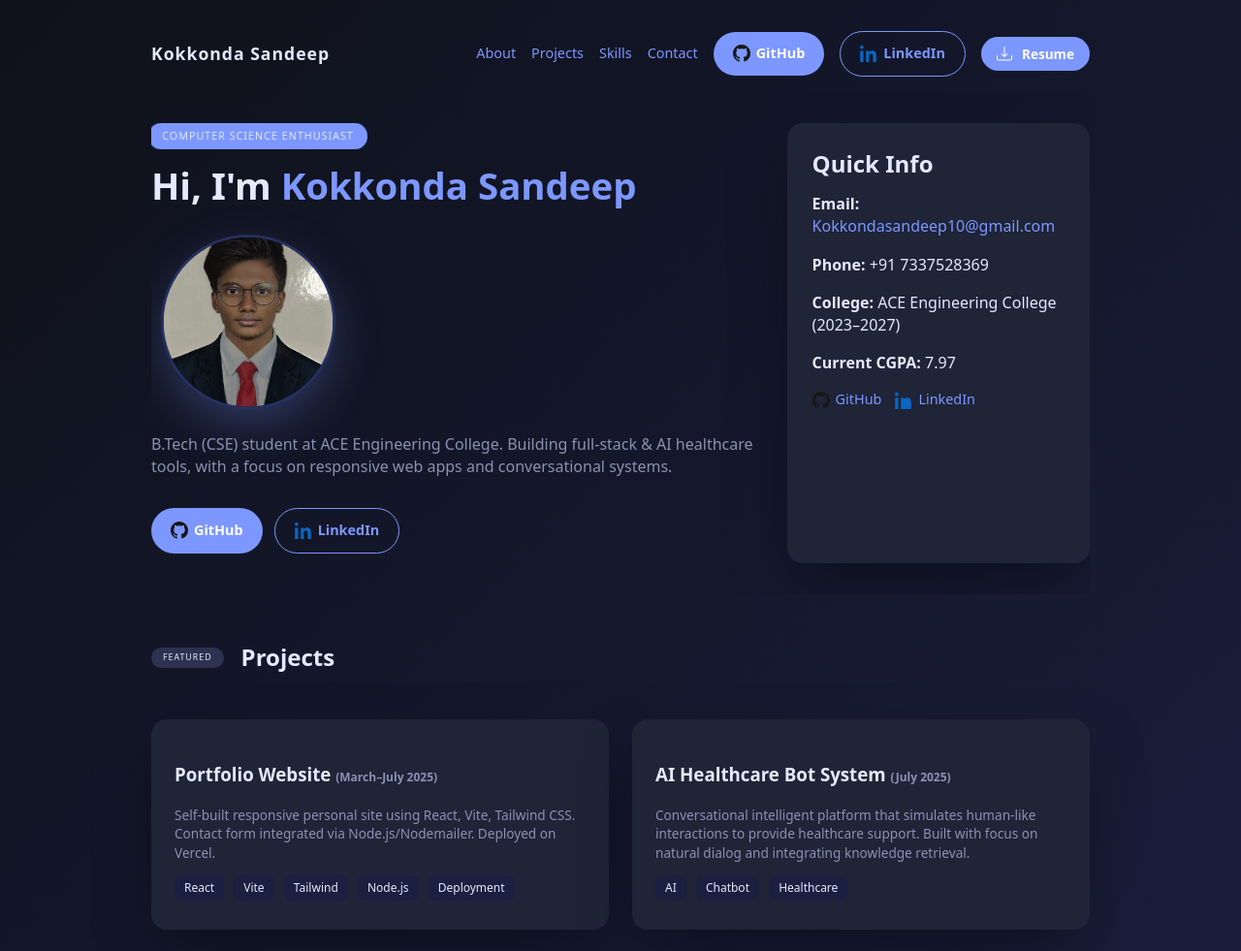
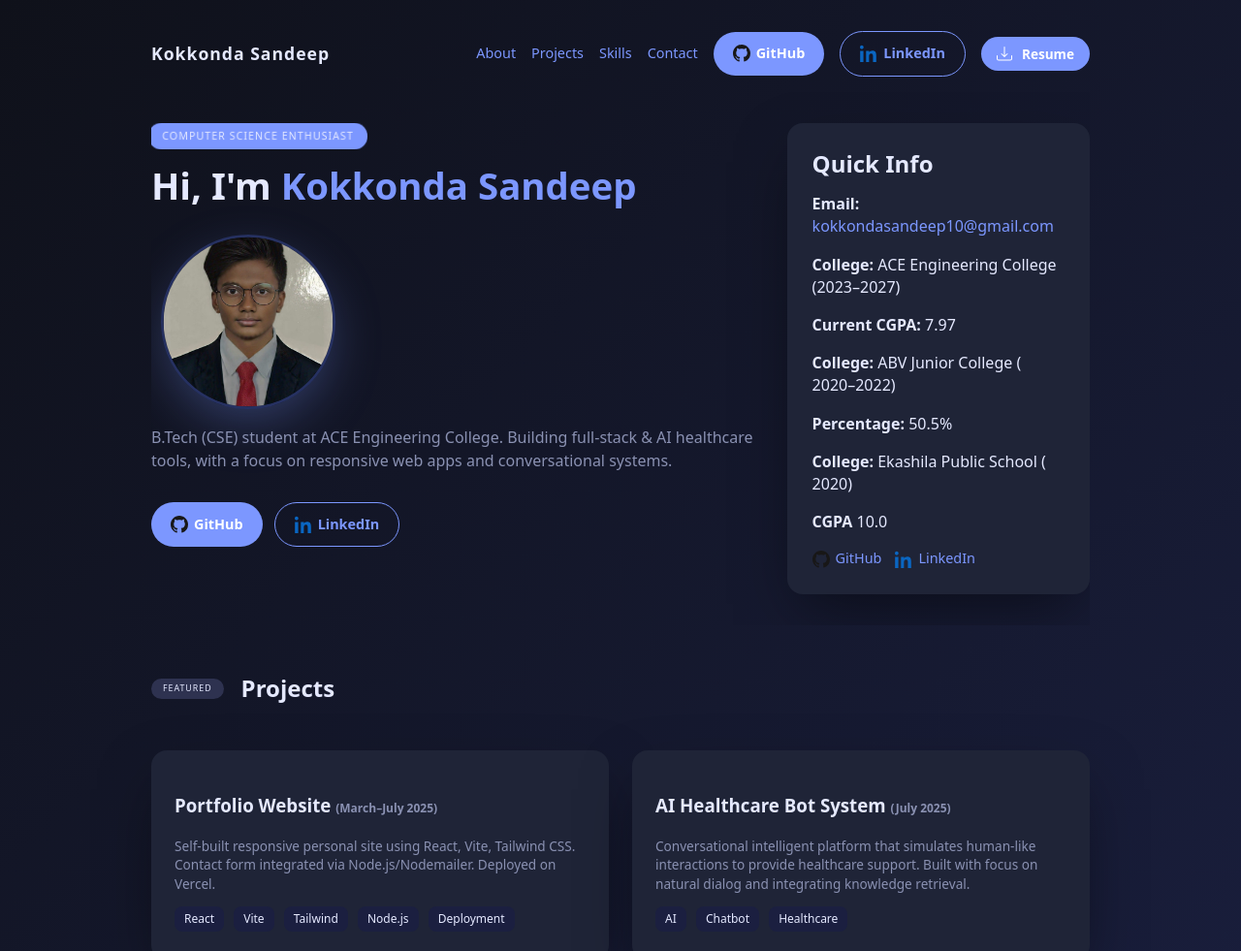
Before and after one commit to Sandeep0806/PORTFOLIO, a plain HTML site: page index.html in a window 1280 px wide. Shown: the top 981 px of the page at 97% size. Drawn offline with nearby package versions, Linux system fonts and the light colour scheme.

Commit message:
Initial commit or updated portfolio

```diff
--- a/index.html
+++ b/index.html
@@ -1,11 +1,16 @@
-<!DOCTYPE html>
-<html lang="en">
 <head>
   <meta charset="UTF-8" />
   <meta name="viewport" content="width=device-width,initial-scale=1" />
   <title>Kokkonda Sandeep • Portfolio</title>
+
+  <!-- Favicon -->
+  <link rel="icon" type="image/png" sizes="32x32" href="favicon.png">
+  <link rel="icon" type="image/png" sizes="16x16" href="favicon-16x16.png">
+  <link rel="apple-touch-icon" sizes="180x180" href="apple-touch-icon.png">
+
   <meta name="description" content="Kokkonda Sandeep - Computer Science Engineering student. Full-stack & AI Healthcare Bot developer." />
   <script src="https://cdn.jsdelivr.net/npm/gsap@3.12.2/dist/gsap.min.js"></script>
+
   <style>
     :root {
       --bg:#0f111a;
@@ -154,10 +159,14 @@
       <div class="profile-card">
         <div style="display:flex; flex-direction:column; gap:8px;">
           <h2 style="margin:0;">Quick Info</h2>
-          <p style="margin:4px 0;"><strong>Email:</strong> <a href="mailto:Kokkondasandeep10@gmail.com">Kokkondasandeep10@gmail.com</a></p>
-          <p style="margin:4px 0;"><strong>Phone:</strong> +91 7337528369</p>
+          <p style="margin:4px 0;"><strong>Email:</strong> <a href="mailto:Kokkondasandeep10@gmail.com">kokkondasandeep10@gmail.com</a></p>
           <p style="margin:4px 0;"><strong>College:</strong> ACE Engineering College (2023–2027)</p>
           <p style="margin:4px 0;"><strong>Current CGPA:</strong> 7.97</p>
+          <p style="margin:4px 0;"><strong>College:</strong> ABV  Junior College    ( 2020–2022)</p>
+          <p style="margin:4px 0;"><strong> Percentage:</strong> 50.5%</p>
+          <p style="margin:4px 0;"><strong>College:</strong> Ekashila Public School ( 2020)</p>
+          <p style="margin:4px 0;"><strong>CGPA</strong> 10.0</p>
+
           <div class="socials">
             <a href="https://github.com/Sandeep0806" target="_blank" class="social-link" aria-label="GitHub">
               <svg class="icon" viewBox="0 0 16 16" aria-hidden="true" fill="#181717">
@@ -175,7 +184,8 @@
               <svg class="icon" viewBox="0 0 24 24" aria-hidden="true" fill="#0A66C2">
                 <path d="M4.98 3.5C4.98 4.88 3.87 6 2.5 6S0 4.88 0 3.5 1.12 1 2.5 1 4.98 2.12 4.98 3.5zM.24
               8.5h4.52V24H.24V8.5zM8.36 8.5h4.34v2.15h.06c.6-1.14 2.07-2.34 4.26-2.34 4.55
-                  0 5.39 3 5.39 6.9V24H8.36V8.5z"/>
+              0 5.39 3 5.39 6.9V24h-4.52v-7.56c0-1.8-.03-4.12-2.51-4.12-2.51
+              0-2.9 1.96-2.9 3.99V24H8.36V8.5z"/>
               </svg>
               LinkedIn
             </a>
@@ -351,7 +361,8 @@
               <svg class="icon" viewBox="0 0 24 24" aria-hidden="true" fill="#0A66C2">
                 <path d="M4.98 3.5C4.98 4.88 3.87 6 2.5 6S0 4.88 0 3.5 1.12 1 2.5 1 4.98 2.12 4.98 3.5zM.24
               8.5h4.52V24H.24V8.5zM8.36 8.5h4.34v2.15h.06c.6-1.14 2.07-2.34 4.26-2.34 4.55
-                  0 5.39 3 5.39 6.9V24H8.36V8.5z"/>
+              0 5.39 3 5.39 6.9V24h-4.52v-7.56c0-1.8-.03-4.12-2.51-4.12-2.51
+              0-2.9 1.96-2.9 3.99V24H8.36V8.5z"/>
               </svg>
               LinkedIn
             </a>
@@ -384,8 +395,8 @@
     gsap.from('.buttons .btn', { y: 10, opacity: 0, duration: 1, delay: 0.7, stagger: 0.1 });
     gsap.from('.card', { y: 30, opacity: 0, duration: 1, delay: 0.8, stagger: 0.15, ease: "power2.out" });
 
-    // 3D tilt for cards
-    document.querySelectorAll('.card').forEach(card => {
+   // 3D tilt for cards and quick info
+document.querySelectorAll('.card, .profile-card').forEach(card => {
   card.style.transformStyle = 'preserve-3d';
   card.style.transition = 'transform .3s ease, box-shadow .3s';
   card.addEventListener('mousemove', e => {
```
Also changed, not shown: favicon.png (added). Lines whose indentation alone changed are shown as unchanged.
